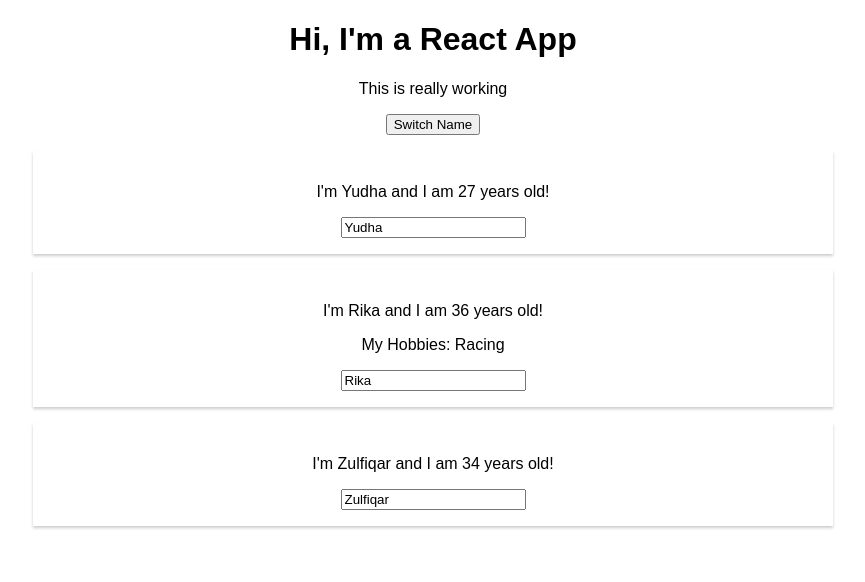
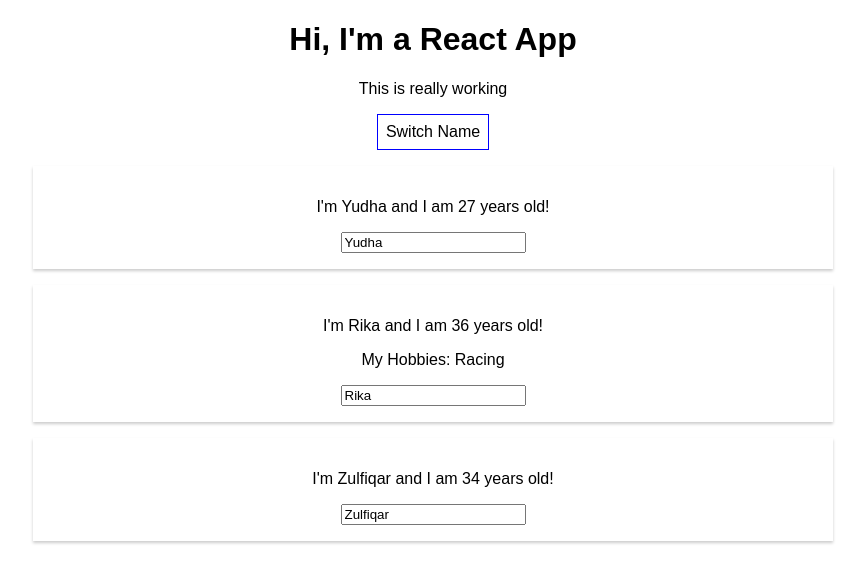
Before and after one commit to YudhaYuki/react-basic-concept, a React (Create React App) app: page / in a window 1280 px wide. Shown: the top 582 px of the page, without its empty margins (207-1072 px from the left). Built offline with nearby package versions, Linux system fonts and the light colour scheme.

Commit message:
Second way of styling: Inline styling

```diff
--- a/src/App.js
+++ b/src/App.js
@@ -34,12 +34,23 @@
     } )
   }
 
+
   render() {
+    const style = {
+      backgroundColor: 'white',
+      font: 'inherit',
+      border: '1px solid blue',
+      padding: '8px',
+      cursor: 'pointer'
+    };
+
     return (
       <div className="App">
         <h1>Hi, I'm a React App</h1>
         <p> This is really working </p>
-        <button onClick={() => this.switchNamehandler('YudhaYuki!!!')}>Switch Name</button>
+        <button
+          style={style}
+          onClick={() => this.switchNamehandler('YudhaYuki!!!')}>Switch Name</button>
         <Person
           name={this.state.persons[0].name}
           age={this.state.persons[0].age} />
```
